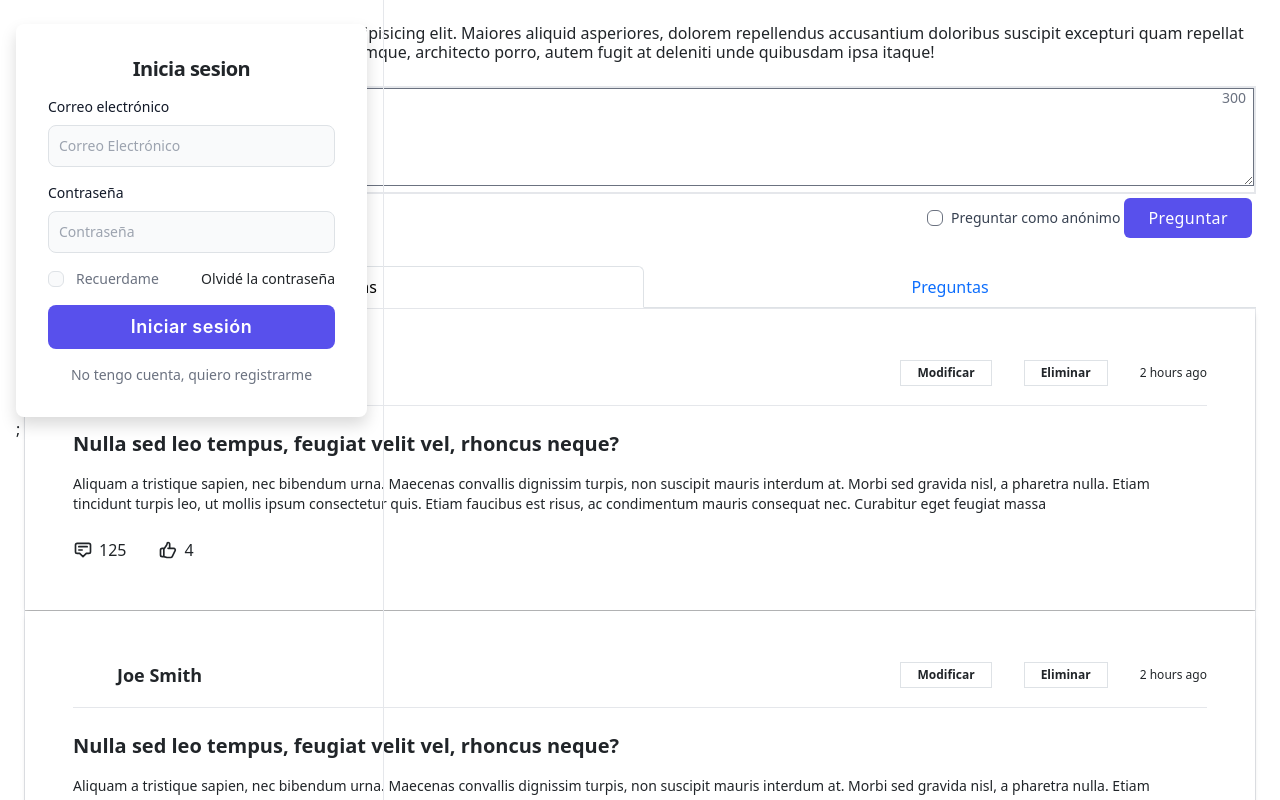
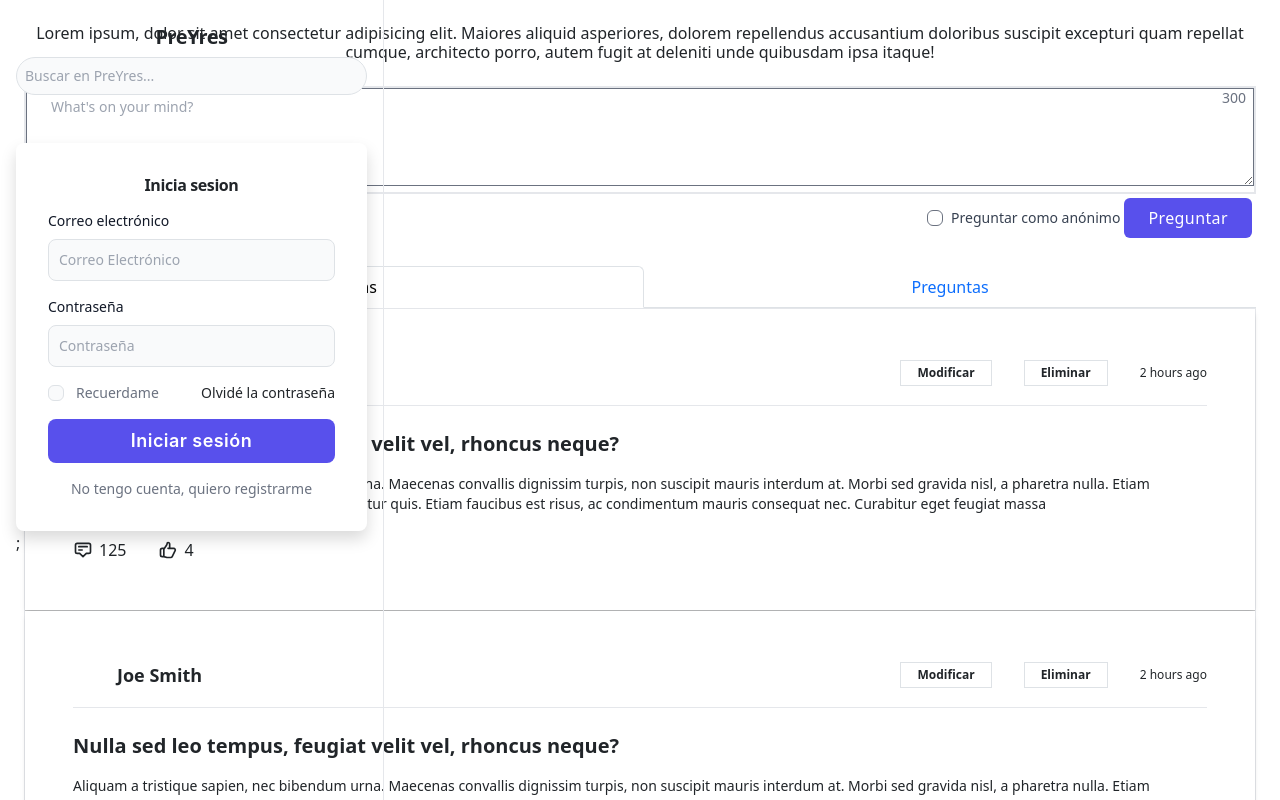
Before and after one commit to ValeffIvan/PreYres, a React (Vite) app: page /profile in a window 1280 px wide. Shown: the top 800 px of the page. Built offline with nearby package versions, Linux system fonts and the light colour scheme.

Commit message:
NotLogged sidebar

```diff
--- a/src/App.jsx
+++ b/src/App.jsx
@@ -14,11 +14,11 @@ import SideBar from "./Components/SideBar/SideBarLeft-logged";
 
 const App = () => {
 
-  const [isAuth] = useState(localStorage.getItem('token'))
+  const [isAuth] = useState(localStorage.getItem('isAuth'))
 
   return (
     <Router>
-        {isAuth ? <SideBar/> : <SideBarLogin/>}
+        {isAuth ? (<SideBar/>) : (<SideBarLogin/>)}
         <Routes>
           <Route path="/" element={<Home />} />
           <Route path="/profile" element={<Profile />} />
--- a/src/Components/Login/LoginForm.jsx
+++ b/src/Components/Login/LoginForm.jsx
@@ -12,7 +12,7 @@ const LoginForm = () => {
     event.preventDefault();
     try {
       localStorage.setItem('isAuth',1)
-      navigate('/')
+      location.reload()
       /*const user_data = { email, password };
       await signin(user_data);
       if (!isAuth){
@@ -28,22 +28,22 @@ const LoginForm = () => {
     {login ?
       (<div className="w-full bg-white rounded-lg shadow dark:border md:mt-0 sm:max-w-md xl:p-0 dark:bg-gray-800 dark:border-gray-700">
       <div className="p-6 space-y-4 md:space-y-6 sm:p-8">
-        <h1 className="text-xl font-bold leading-tight text-center tracking-tight md:text-2xl dark:text-white">
+        <h1 className="text-l font-bold leading-tight text-center tracking-tight md:text-2xl dark:text-white">
             Inicia sesion
         </h1>
         <form className="space-y-4 md:space-y-6" onSubmit={handleSubmit}>
           <div>
             <label htmlFor="email" className="block mb-2 text-sm font-medium text-gray-900 dark:text-white">Correo electrónico</label>
-            <input type="email" name="email" id="email" className="bg-gray-50 border border-gray-300 text-gray-900 sm:text-sm rounded-lg focus:ring-primary-600 focus:border-primary-600 block w-full p-2.5 dark:bg-gray-700 dark:border-gray-600 dark:text-white " placeholder="Correo Electrónico" required />
+            <input type="email" name="email" id="email" className="bg-gray-50 border border-gray-300 text-gray-900 sm:text-sm rounded-lg focus:ring-primary-600 focus:border-primary-600 block w-full p-2.5 dark:bg-gray-700 dark:border-gray-600 dark:text-white " placeholder="Correo Electrónico"  />
           </div>
           <div>
             <label htmlFor="password" className="block mb-2 text-sm font-medium text-gray-900 dark:text-white">Contraseña</label>
-            <input type="password" name="password" id="password" placeholder="Contraseña" className="bg-gray-50 border border-gray-300 text-gray-900 sm:text-sm rounded-lg focus:ring-primary-600 focus:border-primary-600 block w-full p-2.5 dark:bg-gray-700 dark:border-gray-600 dark:placeholder-gray-400 dark:text-white dark" required />
+            <input type="password" name="password" id="password" placeholder="Contraseña" className="bg-gray-50 border border-gray-300 text-gray-900 sm:text-sm rounded-lg focus:ring-primary-600 focus:border-primary-600 block w-full p-2.5 dark:bg-gray-700 dark:border-gray-600 dark:placeholder-gray-400 dark:text-white dark"  />
           </div>
           <div className="flex items-center justify-between">
             <div className="flex items-start">
               <div className="flex items-center h-5">
-                <input id="remember" aria-describedby="remember" type="checkbox" className="w-4 h-4 border border-gray-300 rounded bg-gray-50 focus:ring-3 focus:ring-primary-300 dark:bg-gray-700 dark:border-gray-600 dark:focus:ring-primary-600 dark:ring-offset-gray-800" required />
+                <input id="remember" aria-describedby="remember" type="checkbox" className="w-4 h-4 border border-gray-300 rounded bg-gray-50 focus:ring-3 focus:ring-primary-300 dark:bg-gray-700 dark:border-gray-600 dark:focus:ring-primary-600 dark:ring-offset-gray-800"  />
               </div>
               <div className="ml-3 text-sm">
                 <label htmlFor="remember" className="text-gray-500 dark:text-gray-300">Recuerdame</label>
--- a/src/Components/Login/RegisterForm.jsx
+++ b/src/Components/Login/RegisterForm.jsx
@@ -35,7 +35,7 @@ const RegisterForm = () => {
             </button>
           </div>
           <form onSubmit={handleSubmit} className='space-y-3 sm:p-8'>
-            <h1 className="text-xl font-bold leading-tight text-center tracking-tight text-gray-900 md:text-2xl dark:text-white">Registrate</h1>
+            <h1 className="text-l font-bold leading-tight text-center tracking-tight text-gray-900 md:text-2xl dark:text-white">Registrate</h1>
             <div>
               <label className="block mb-2 text-sm font-medium text-gray-900 dark:text-white" htmlFor="username">Usuario</label>
               <input
--- a/src/Components/SideBar/SideBarLeft-logged.jsx
+++ b/src/Components/SideBar/SideBarLeft-logged.jsx
@@ -1,4 +1,23 @@
+import { useNavigate } from "react-router-dom";
+
 const SideBar = () => {
+
+  const navigate = useNavigate();
+
+  const CloseSession =  () =>{
+    try {
+      localStorage.clear();
+      location.reload()
+      /*const user_data = { email, password };
+      await signin(user_data);
+      if (!isAuth){
+        setErrorMessage('Credenciales invalidas');
+      }*/
+    } catch (ex) {
+      console.error('Error al iniciar sesión:', ex);
+    }
+  }
+
     return (
       <div className="h-full px-3 pt-7 overflow-y-auto fixed top-0 left-0 z-40 w-96 hidden sm:fixed sm:h-screen lg:block md:block sm:bg-white sm:border-l sm:border-r dark:sm:bg-gray-800 dark:sm:border-gray-700">
         <div className="flex flex-col justify-center items-center ">
@@ -29,12 +48,11 @@ const SideBar = () => {
 
                 Configuración
               </button>
-              <button className="rounded-full bg-blue-800 px-5 py-3 text-base mb-3 font-medium text-white transition duration-200 hover:bg-blue-700 flex items-center">
-              <svg xmlns="http://www.w3.org/2000/svg" width="24" height="24" fill="none" viewBox="0 0 24 24" stroke-width="1.5" stroke="currentColor" className="size-6 mr-2">
-                <path stroke-linecap="round" stroke-linejoin="round" d="M5.636 5.636a9 9 0 1 0 12.728 0M12 3v9" />
-              </svg>
-
-                Cerrar Sesión
+              <button className="rounded-full bg-blue-800 px-5 py-3 text-base mb-3 font-medium text-white transition duration-200 hover:bg-blue-700 flex items-center" onClick={()=>CloseSession()}>
+                <svg xmlns="http://www.w3.org/2000/svg" width="24" height="24" fill="none" viewBox="0 0 24 24" stroke-width="1.5" stroke="currentColor" className="size-6 mr-2">
+                  <path stroke-linecap="round" stroke-linejoin="round" d="M5.636 5.636a9 9 0 1 0 12.728 0M12 3v9" />
+                </svg>
+                  Cerrar Sesión
               </button>
               <input placeholder="Buscar en PreYres..." className="bg-gray-50 border border-gray-300 text-gray-900 sm:text-sm rounded-full focus:ring-primary-600 focus:border-primary-600 block w-full px-2 py-2 dark:bg-gray-700 dark:border-gray-600 dark:placeholder-gray-400 dark:text-white dark"/>
             </div>
--- a/src/Components/SideBar/SideBarLeft-notLogged.jsx
+++ b/src/Components/SideBar/SideBarLeft-notLogged.jsx
@@ -6,10 +6,17 @@ const SideBarLogin = () => {
 
   return (
     <div className="h-full px-3 py-4 overflow-y-auto fixed top-0 left-0 z-40 w-96 hidden sm:fixed sm:h-screen lg:block md:block sm:bg-white sm:border-l sm:border-r dark:sm:bg-gray-800 dark:sm:border-gray-700">
+      <div className="mb-5 text-center">
+        <h1 className="text-xl font-bold mb-2 leading-tight text-center tracking-tight md:text-2xl dark:text-white">
+            PreYres
+        </h1>
+        <input placeholder="Buscar en PreYres..." className="bg-gray-50 border border-gray-300 text-gray-900 sm:text-sm rounded-full focus:ring-primary-600 focus:border-primary-600 block w-full px-2 py-2 dark:bg-gray-700 dark:border-gray-600 dark:placeholder-gray-400 dark:text-white dark"/>
+      </div>
+      <div>
+        <LoginForm />;
+      </div>
+    </div>
 
-    <LoginForm />;
-
-    </div>
   );
 };
 
--- a/src/Pages/Profile.jsx
+++ b/src/Pages/Profile.jsx
@@ -3,12 +3,9 @@ import OwnProfile from "../Components/Profile/OwnProfile";
 
 const Profile = () => {
   return (
-    <>
-      <div className="p-4 sm:ml-96 sm:mr-64">
-        <OwnProfile />
-      </div>
-
-    </>
+    <div className="p-4 sm:ml-96 sm:mr-64">
+      <OwnProfile />
+    </div>
   );
 };
 
```
